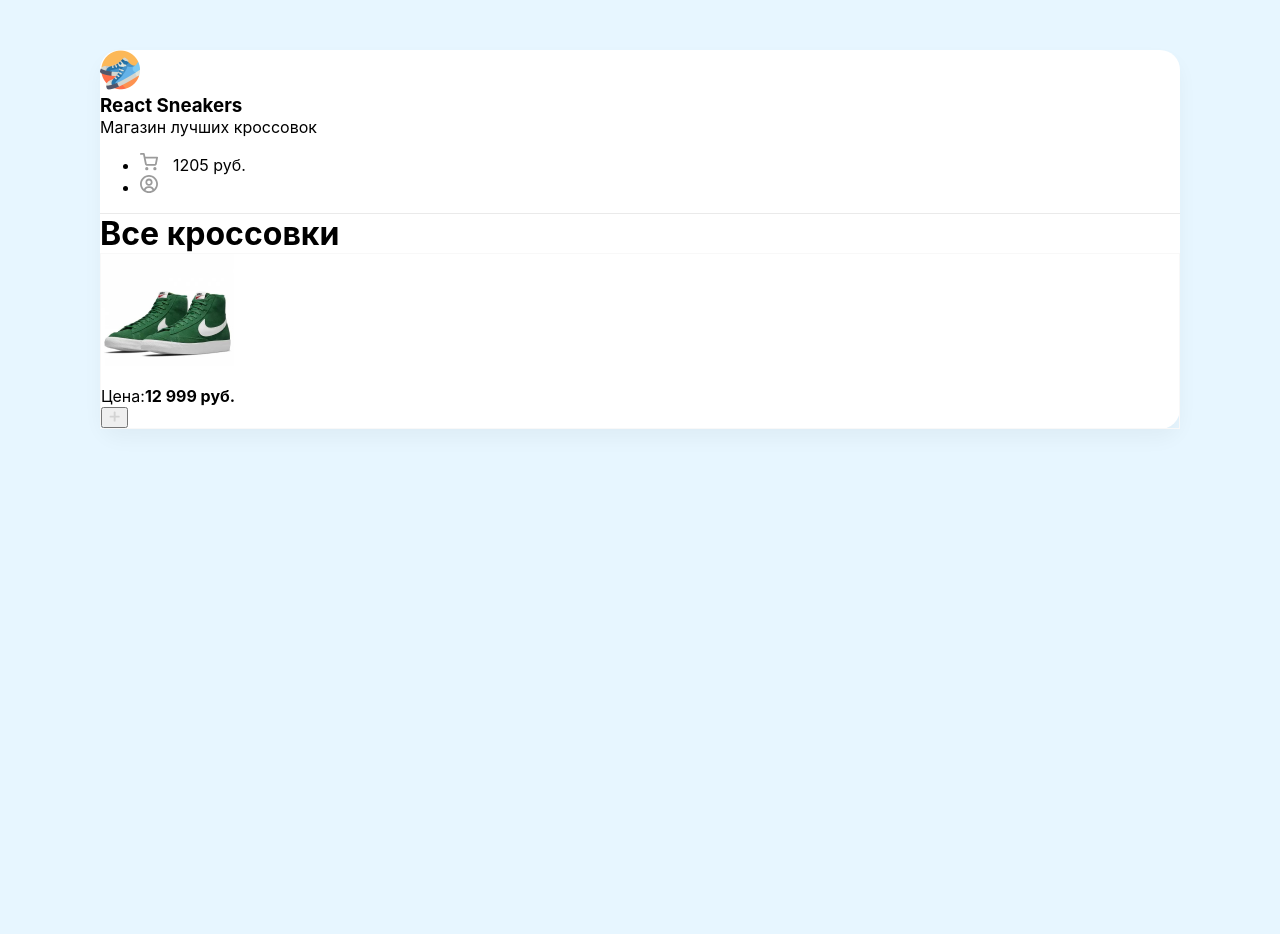
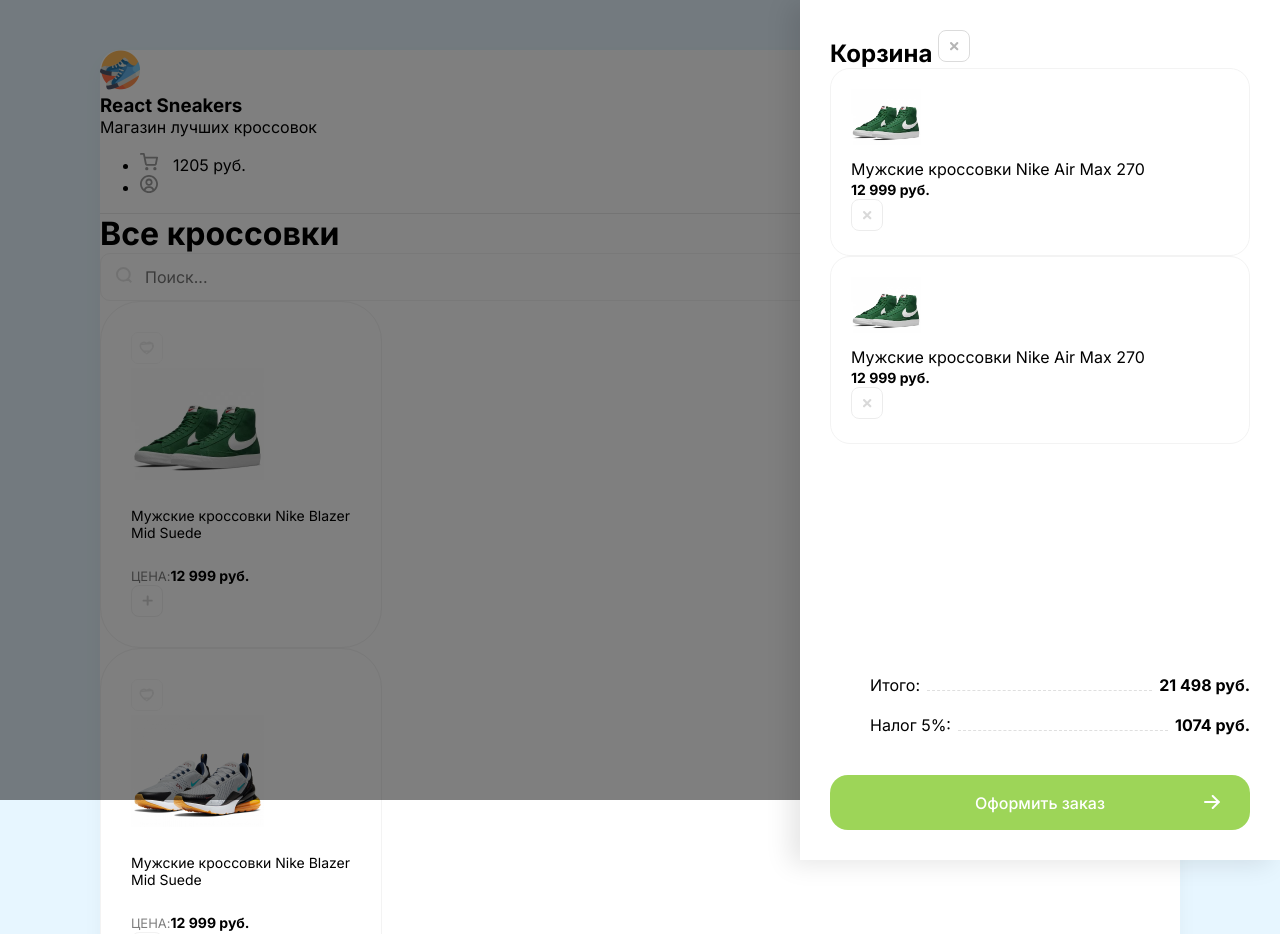
Before and after one commit to cvine21/react-sneaker-shop, a React (Create React App) app in the folder react-sneaker-shop/: page / in a window 1280 px wide. Shown: the top 934 px of the page. Before the commit the page ends 800 px from the top, so only its background shows below. Built offline with nearby package versions, Linux system fonts and the light colour scheme.

Commit message:
feat: some layout added

```diff
--- a/react-sneaker-shop/src/App.js
+++ b/react-sneaker-shop/src/App.js
@@ -1,38 +1,145 @@
 function App() {
   return (
     <div className="wrapper clear">
+      <div className="overlay">
+        <div className="drawer">
+          <h2 className="d-flex justify-between mb-30">
+            Корзина <img className="cu-p" src="/img/btn-remove.svg" alt="Remove"/>
+          </h2>
+
+          <div className="items">
+            <div className="cartItem d-flex align-center mb-20">
+              <div style={{backgroundImage: 'url(/img/sneakers/1.jpg)'}} className="cartItemImg"></div>
+              <div className="mr-20 flex">
+                <p className="mb-5">Мужские кроссовки Nike Air Max 270</p>
+                <b>12 999 руб.</b>
+              </div>
+              <img className="removeBtn" src="/img/btn-remove.svg" alt="Remove" />
+            </div>
+
+            <div className="cartItem d-flex align-center mb-20">
+              <div style={{backgroundImage: 'url(/img/sneakers/1.jpg)'}} className="cartItemImg">
+              </div>
+              <div className="mr-20 flex">
+                <p className="mb-5">Мужские кроссовки Nike Air Max 270</p>
+                <b>12 999 руб.</b>
+              </div>
+              <img className="removeBtn" src="/img/btn-remove.svg" alt="Remove" />
+            </div>
+
+          </div>
+
+          <div className="cartTotalBlock">
+            <ul>
+              <li>
+                <span>Итого:</span>
+                <div></div>
+                <b>21 498 руб. </b>
+              </li>
+              <li>
+                <span>Налог 5%:</span>
+                <div></div>
+                <b>1074 руб. </b>
+              </li>
+            </ul>
+            <button className="greenButton">Оформить заказ
+              <img src="/img/arrow.svg" alt="Arrow" />
+            </button>
+          </div>
+        </div>
+      </div>
+
       <header className="d-flex justify-between align-center p-40">
         <div className="d-flex align-center">
-          <img width={40} height={40} src="/img/logo.png" />
+          <img width={40} height={40} src="/img/logo.png" alt="logo"/>
           <div>
             <h3 className="text-uppercase">React Sneakers</h3>
-            <p>Магазин лучших кроссовок</p>
+            <p className="opacity-5">Магазин лучших кроссовок</p>
           </div>
         </div>
         <ul className="d-flex">
           <li className="mr-30">
-            <img width={18} height={18} src="/img/cart.svg" />
+            <img width={18} height={18} src="/img/cart.svg" alt="cart"/>
             <span>1205 руб.</span>
           </li>
           <li>
-            <img width={18} height={18} src="/img/user.svg" />
+            <img width={18} height={18} src="/img/user.svg" alt="user"/>
           </li>
         </ul>
       </header>
       <div className="content p-40">
-        <h1>Все кроссовки</h1>
+        <div className="d-flex align-center justify-between mb-40">
+          <h1>Все кроссовки</h1>
+          <div className="search-block">
+            <img src="/img/search.svg" alt="Search"></img>
+            <input placeholder="Поиск..."/>
+          </div>
+        </div>
+        <div className="d-flex">
+          <div className="card">
+            <div className="favourite">
+              <img src="/img/unliked.svg" alt="Unliked" />
+            </div>
+            <img width={133} height={112} src="/img/sneakers/1.jpg" alt='Sneakers'/>
+            <h5>Мужские кроссовки Nike Blazer Mid Suede</h5>
+            <div className="d-flex justify-between align-center">
+              <div className="d-flex flex-column">
+                <span>Цена:</span>
+                <b>12 999 руб.</b>
+              </div>
+              <button className="button">
+                <img width={11} height={11} src="/img/plus.svg" alt="plus"></img>
+              </button>
+            </div>
+          </div>
         <div className="card">
-          <img width={133} height={112} src="/img/sneakers/1.jpg"/>
-          <p></p>
-          <div>
-            <div>
+          <div className="favourite">
+            <img src="/img/unliked.svg" alt="Unliked" />
+          </div>
+          <img width={133} height={112} src="/img/sneakers/2.jpg" alt='Sneakers'/>
+          <h5>Мужские кроссовки Nike Blazer Mid Suede</h5>
+          <div className="d-flex justify-between align-center">
+            <div className="d-flex flex-column">
               <span>Цена:</span>
               <b>12 999 руб.</b>
             </div>
-            <button>
-              <img width={11} height={11} src="/img/plus.svg"></img>
+            <button className="button">
+              <img width={11} height={11} src="/img/plus.svg" alt="plus"></img>
             </button>
           </div>
+        </div>
+        <div className="card">
+          <div className="favourite">
+            <img src="/img/unliked.svg" alt="Unliked" />
+          </div>
+          <img width={133} height={112} src="/img/sneakers/3.jpg" alt='Sneakers'/>
+          <h5>Мужские кроссовки Nike Blazer Mid Suede</h5>
+          <div className="d-flex justify-between align-center">
+            <div className="d-flex flex-column">
+              <span>Цена:</span>
+              <b>12 999 руб.</b>
+            </div>
+            <button className="button">
+              <img width={11} height={11} src="/img/plus.svg" alt="plus"></img>
+            </button>
+          </div>
+        </div>
+        <div className="card">
+          <div className="favourite">
+            <img src="/img/unliked.svg" alt="Unliked" />
+          </div>
+          <img width={133} height={112} src="/img/sneakers/4.jpg" alt='Sneakers'/>
+          <h5>Мужские кроссовки Nike Blazer Mid Suede</h5>
+          <div className="d-flex justify-between align-center">
+            <div className="d-flex flex-column">
+              <span>Цена:</span>
+              <b>12 999 руб.</b>
+            </div>
+            <button className="button">
+              <img width={11} height={11} src="/img/plus.svg" alt="plus"></img>
+            </button>
+          </div>
+        </div>
         </div>
       </div>
     </div>
--- a/react-sneaker-shop/src/index.scss
+++ b/react-sneaker-shop/src/index.scss
@@ -1,9 +1,12 @@
 body {
   margin: 0;
-  font-family: -apple-system;
   -webkit-font-smoothing: antialiased;
   -moz-osx-font-smoothing: grayscale;
   background-color: #e7f6ff;
+}
+
+* {
+  font-family: 'Inter', system-ui;
 }
 
 .wrapper {
@@ -16,6 +19,7 @@
 
 header {
   border-bottom: 1px solid #eaeaea;
+
   img {
     margin-right: 15px;
   }
@@ -33,5 +37,185 @@
 }
 
 .card {
-  border: 1px solid #f8f8f8;
+  border: 1px solid #f3f3f3;
+  padding: 30px;
+  width: 220px;
+  border-radius: 40px;
+  margin-right: 30px;
+  transition: box-shadow 0.2s ease-in-out, transform 0.2s ease-in-out;
+
+  &:hover {
+    box-shadow: 0px 20px 35px rgba(0, 0, 0, 0.06);
+    transform: translateY(-5px);
+  }
+
+  .favorite {
+    position: absolute;
+    cursor: pointer;
+  }
+
+  span {
+    font-size: 13px;
+    opacity: 0.5;
+    text-transform: uppercase;
+  }
+
+  b {
+    font-size: 14px;
+  }
+
+  h5 {
+    font-weight: 400;
+    font-size: 14px;
+  }
 }
+
+.button {
+  background: #ffffff;
+  border: 1px solid #f2f2f2;
+  box-sizing: border-box;
+  border-radius: 8px;
+  height: 32px;
+  width: 32px;
+  cursor: pointer;
+}
+
+.search-block {
+  border: 1px solid #f3f3f3;
+  border-radius: 10px;
+  padding: 0 15px;
+
+  input {
+    border: 0;
+    padding: 13px;
+    font-size: 16px;
+    width: 200px;
+  }
+}
+
+.overlay {
+  position: absolute;
+  left: 0;
+  top: 0;
+  width: 100%;
+  height: 100%;
+  background-color: rgba(0, 0, 0, 0.5);
+  z-index: 1;
+}
+
+.drawer {
+  display: flex;
+  flex-direction: column;
+  position: absolute;
+  width: 420px;
+  height: 100%;
+  right: 0;
+  background: #ffffff;
+  box-shadow: -10px 4px 24px rgba(0, 0, 0, 0.1);
+  padding: 30px;
+
+  .items {
+    flex: 1;
+    overflow: auto;
+    margin-bottom: 40px;
+  }
+
+  h2 {
+    margin: 0;
+  }
+}
+
+.cartTotalBlock {
+  ul {
+    display: block;
+    margin-bottom: 40px !important;
+
+    li {
+      display: flex;
+      align-items: flex-end;
+      margin-bottom: 20px;
+
+      div {
+        flex: 1;
+        height: 1px;
+        border-bottom: 1px dashed #dfdfdf;
+        position: relative;
+        top: -4px;
+        margin: 0 7px;
+      }
+    }
+  }
+
+  .greenButton {
+    position: relative;
+
+    &:hover {
+      img {
+        transform: translateX(5px);
+      }
+    }
+
+    img {
+      position: absolute;
+      right: 30px;
+      top: 20px;
+      transition: transform 0.15s ease-in-out;
+    }
+  }
+}
+
+.greenButton {
+  width: 100%;
+  height: 55px;
+  background: #9dd558;
+  border-radius: 18px;
+  border: 0;
+  color: #fff;
+  font-size: 16px;
+  font-weight: 500;
+  cursor: pointer;
+  transition: background 0.1s ease-in-out;
+
+  &:hover {
+    background: lighten(#9dd558, 5%);
+  }
+
+  &:active {
+    background: darken(#9dd558, 5%);
+  }
+}
+
+.cartItem {
+  border: 1px solid #f3f3f3;
+  border-radius: 20px;
+  overflow: hidden;
+  padding: 20px;
+
+  .cartItemImg {
+    height: 70px;
+    width: 70px;
+    background-size: contain;
+    background-position: 0 -3px;
+    background-repeat: no-repeat;
+    margin-right: 20px;
+  }
+
+  p {
+    font-size: 16px;
+    margin: 0;
+  }
+
+  b {
+    font-size: 14px;
+  }
+
+  .removeBtn {
+    opacity: 0.5;
+    cursor: pointer;
+    transition: opacity 0.15s ease-in-out;
+
+    &:hover {
+      opacity: 1;
+    }
+  }
+}
```
